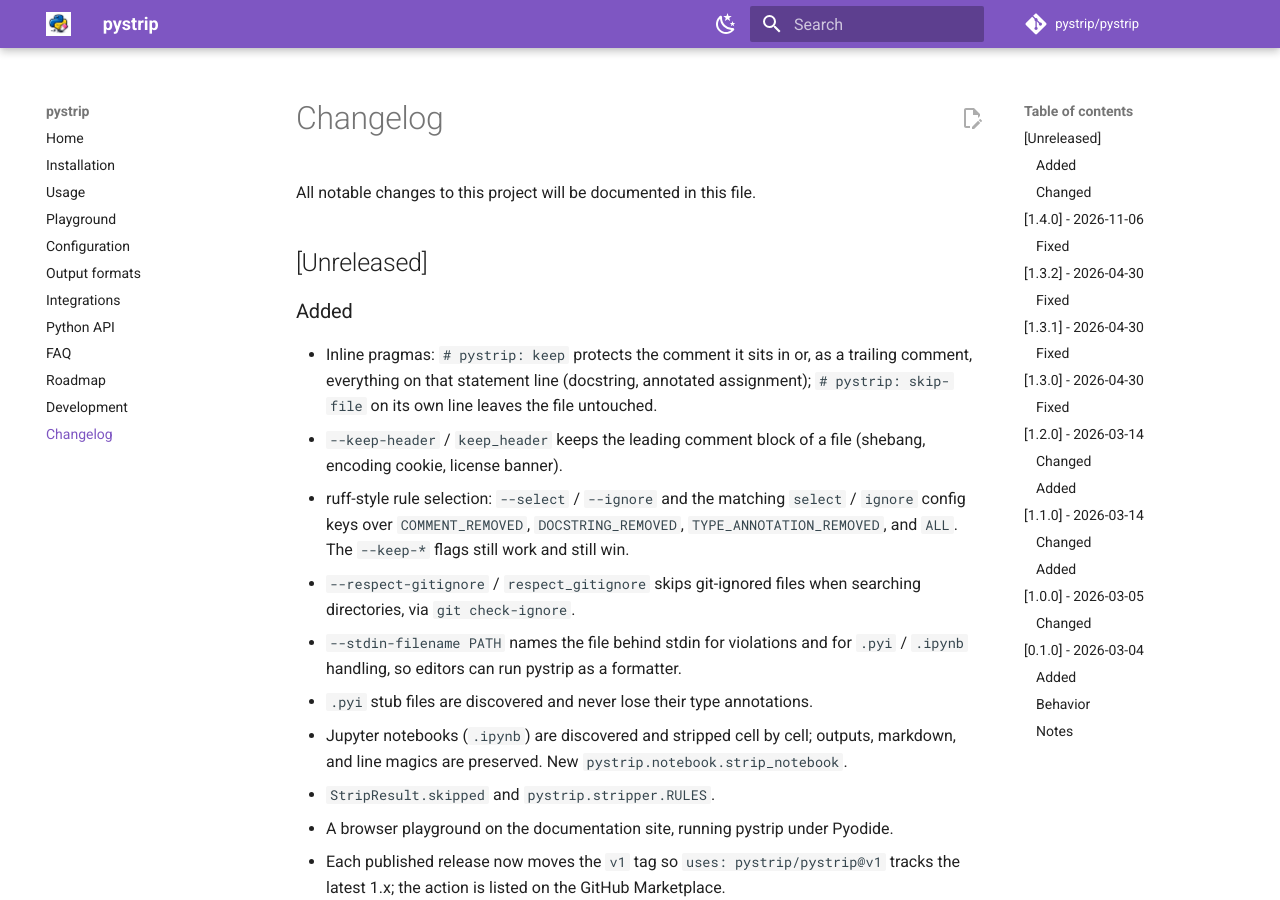
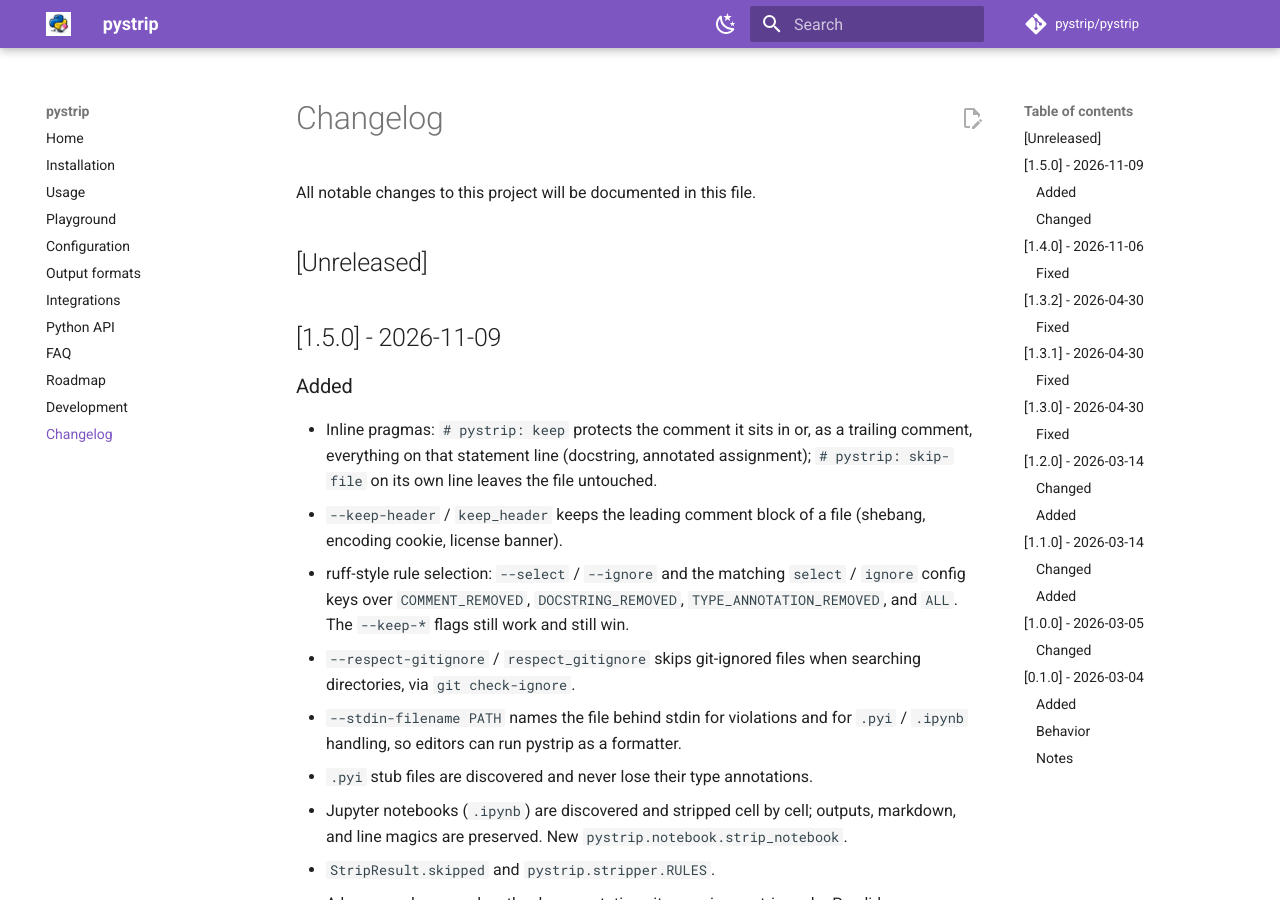
Before and after one commit to pystrip/pystrip, an MkDocs documentation site: the page built from docs/changelog.md, in a window 1280 px wide and 900 px high. Built offline with MkDocs 1.6.1 and Material for MkDocs 9.7.7, drawn with Linux system fonts in a browser that asks for light colours; comment, search, counter and statistics services are not loaded.

Commit message:
chore(release): v1.5.0
Co-Authored-By: Claude Opus 5.5 <noreply@anthropic.com>

````diff
--- a/.pre-commit-hooks.yaml
+++ b/.pre-commit-hooks.yaml
@@ -4,7 +4,7 @@
 #
 #   repos:
 #     - repo: https://github.com/pystrip/pystrip
-#       rev: v1.4.0
+#       rev: v1.5.0
 #       hooks:
 #         - id: pystrip
 #
--- a/CHANGELOG.md
+++ b/CHANGELOG.md
@@ -3,6 +3,8 @@
 All notable changes to this project will be documented in this file.
 
 ## [Unreleased]
+
+## [1.5.0] - 2026-11-09
 
 ### Added
 
--- a/action.yml
+++ b/action.yml
@@ -17,7 +17,7 @@ inputs:
     required: false
     default: "--check --format github"
   version:
-    description: pystrip version to install (e.g. "1.4.0"). Defaults to the latest release.
+    description: pystrip version to install (e.g. "1.5.0"). Defaults to the latest release.
     required: false
     default: ""
   python-version:
--- a/docs/installation.md
+++ b/docs/installation.md
@@ -41,7 +41,7 @@ pystrip --help
 For reproducible CI, pin an exact version:
 
 ```bash
-pip install "pystrip==1.4.0"
+pip install "pystrip==1.5.0"
 ```
 
 See the [changelog](changelog.md) for released versions.
--- a/docs/integrations.md
+++ b/docs/integrations.md
@@ -8,7 +8,7 @@ project's `.pre-commit-config.yaml`:
 ```yaml
 repos:
   - repo: https://github.com/pystrip/pystrip
-    rev: v1.4.0
+    rev: v1.5.0
     hooks:
       - id: pystrip
 ```
````
Also changed, not shown: README.md (+1 -1 lines).
